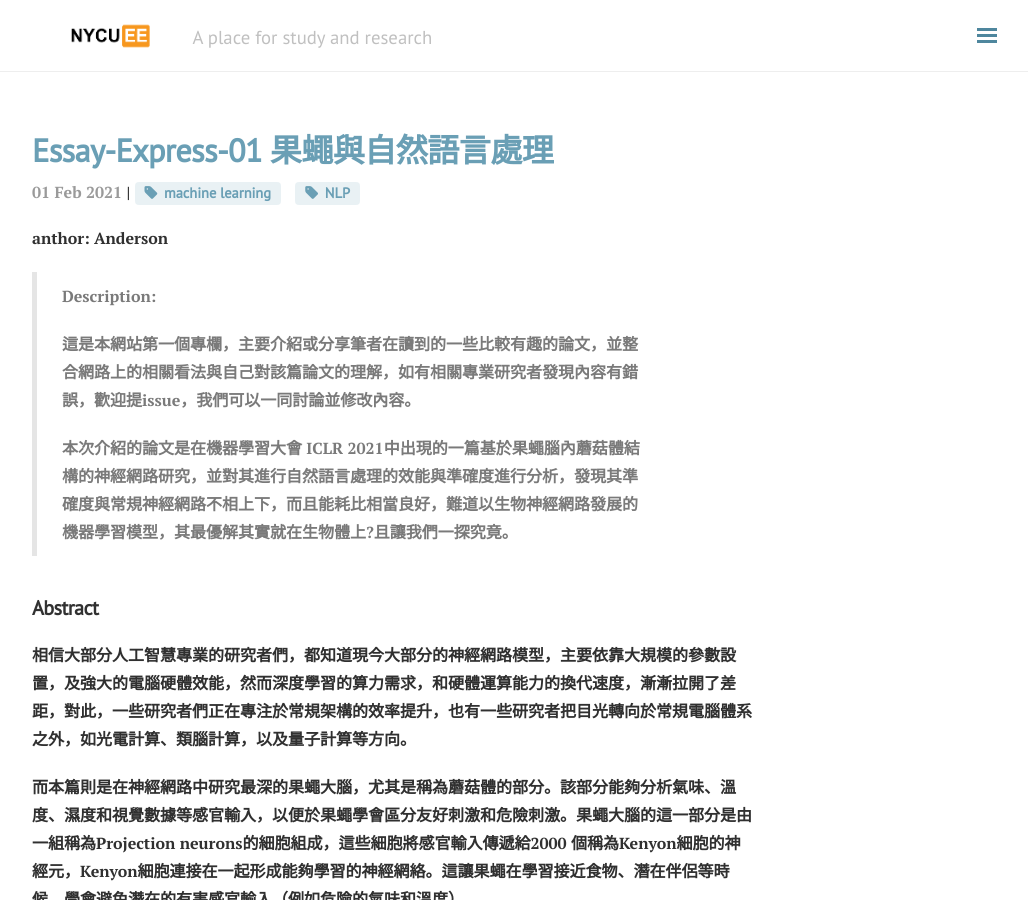
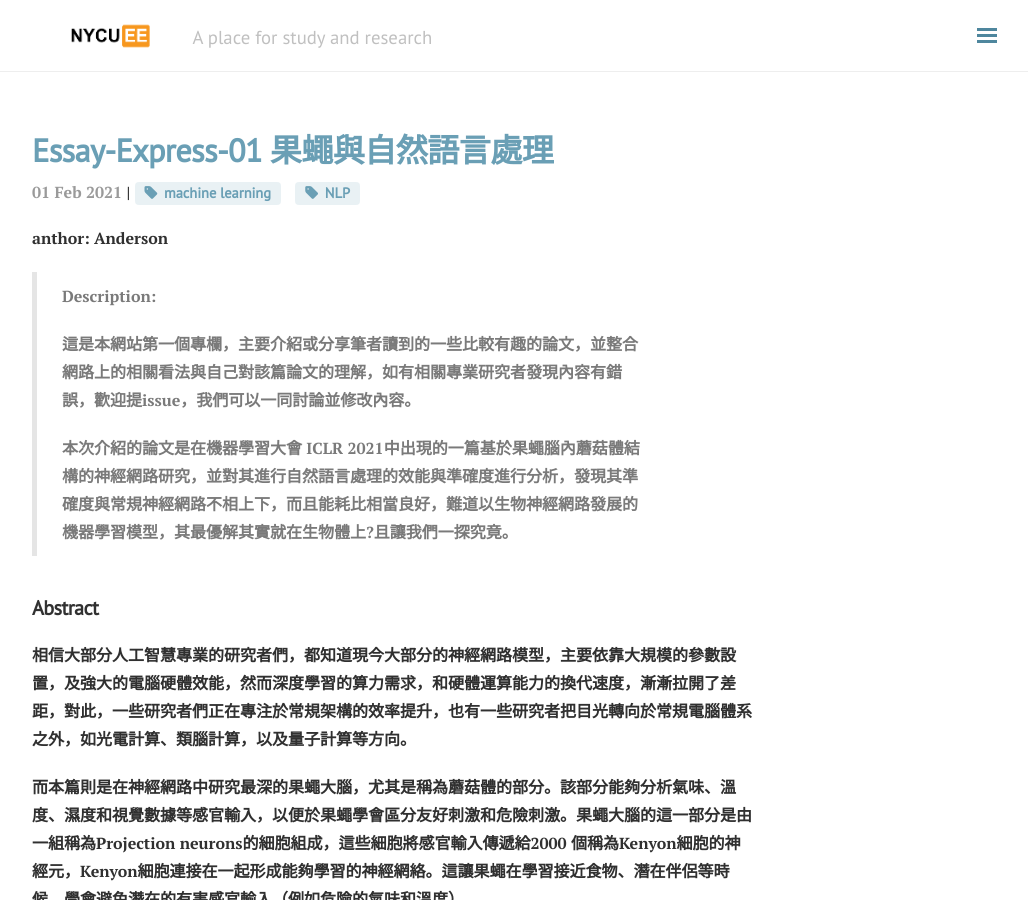
Before and after one commit to nycu-ee/nycu-ee.github.io, a Jekyll site: the page built from _posts/2021-02-01-fruit-fly-and-nlp.md, in a window 1280 px wide and 900 px high. Shown: the whole window, without its empty margins (248-1276 px from the left). Built offline with Jekyll 4.4.1, drawn with Linux system fonts in a browser that asks for light colours; nearby versions of some CDN libraries; comment, search, counter and statistics services are not loaded.

Commit message:
Update 2021-02-01-fruit-fly-and-nlp.md

```diff
--- a/_posts/2021-02-01-fruit-fly-and-nlp.md
+++ b/_posts/2021-02-01-fruit-fly-and-nlp.md
@@ -9,7 +9,7 @@ anthor: Anderson
 
 > Description:
 >
-> 這是本網站第一個專欄，主要介紹或分享筆者在讀到的一些比較有趣的論文，並整合網路上的相關看法與自己對該篇論文的理解，如有相關專業研究者發現內容有錯誤，歡迎提issue，我們可以一同討論並修改內容。
+> 這是本網站第一個專欄，主要介紹或分享筆者讀到的一些比較有趣的論文，並整合網路上的相關看法與自己對該篇論文的理解，如有相關專業研究者發現內容有錯誤，歡迎提issue，我們可以一同討論並修改內容。
 >
 > 本次介紹的論文是在機器學習大會 ICLR 2021中出現的一篇基於果蠅腦內蘑菇體結構的神經網路研究，並對其進行自然語言處理的效能與準確度進行分析，發現其準確度與常規神經網路不相上下，而且能耗比相當良好，難道以生物神經網路發展的機器學習模型，其最優解其實就在生物體上?且讓我們一探究竟。
 
```
